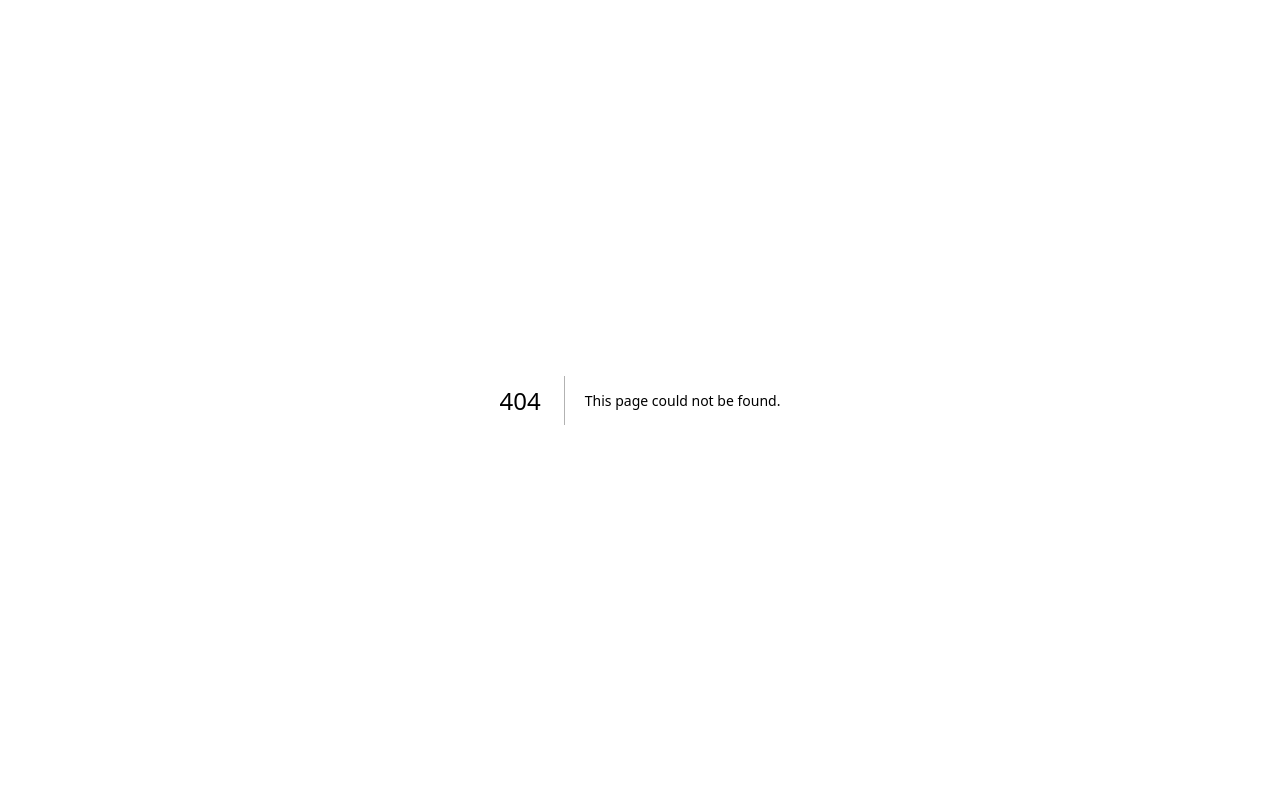
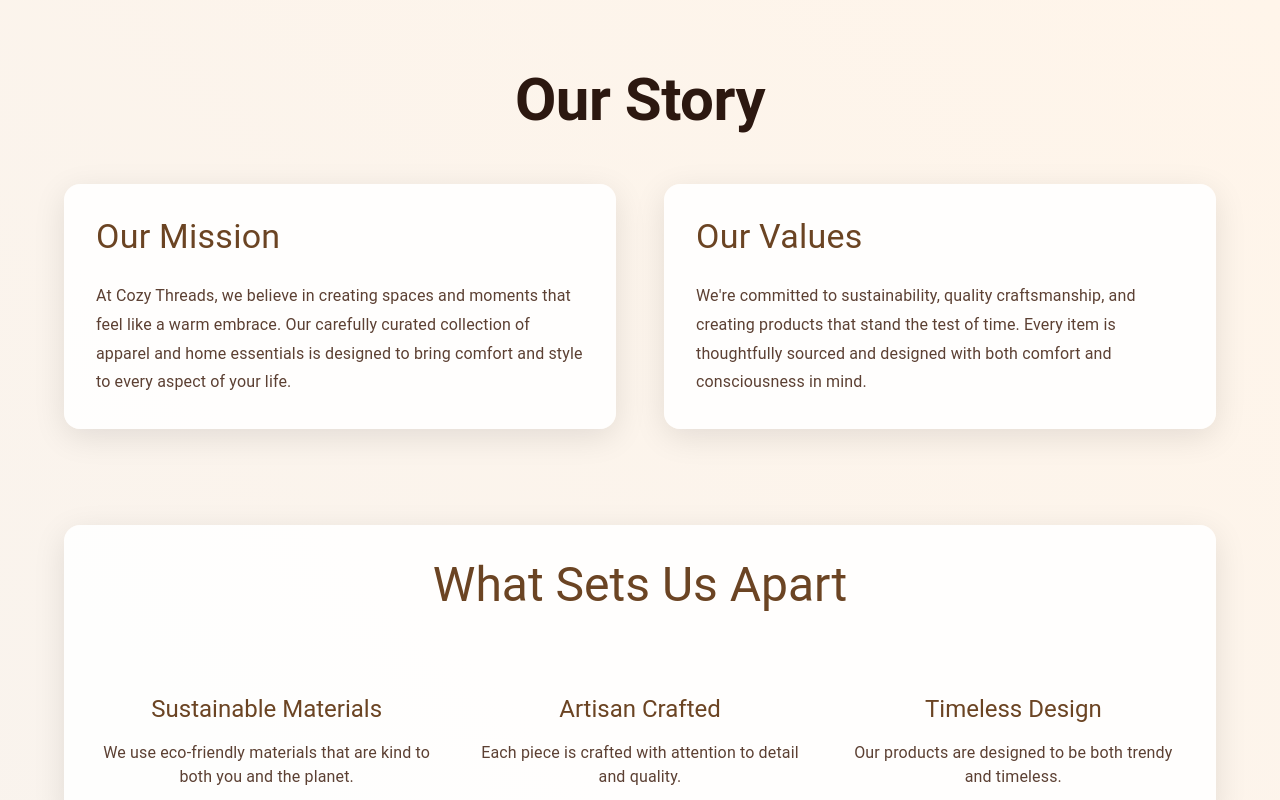
Before and after one commit to shengqiw/cozy-threads, a Next.js app in the folder web-app/: page /about in a window 1280 px wide. Before the commit this address had no page. Shown: the top 800 px of the page. Built offline with nearby package versions, Linux system fonts and the light colour scheme.

Commit message:
feat: about page

```diff
--- /dev/null
+++ b/web-app/src/app/about/page.tsx
@@ -0,0 +1,167 @@
+'use client'
+import { Box, Container, Typography, Grid, Paper } from '@mui/material';
+import { motion } from 'framer-motion';
+import { styled } from '@mui/material/styles';
+
+// Styled components
+const StyledPaper = styled(Paper)(({ theme }) => ({
+  padding: theme.spacing(4),
+  backgroundColor: 'rgba(255, 255, 255, 0.9)',
+  borderRadius: '16px',
+  boxShadow: '0 8px 32px rgba(0, 0, 0, 0.1)',
+}));
+
+const MotionBox = motion(Box);
+const MotionTypography = motion(Typography);
+
+export default function About() {
+  // Animation variants
+  const fadeInUp = {
+    initial: { opacity: 0, y: 60 },
+    animate: { opacity: 1, y: 0 },
+    transition: { duration: 0.6 }
+  };
+
+  const staggerChildren = {
+    animate: {
+      transition: {
+        staggerChildren: 0.2
+      }
+    }
+  };
+
+  return (
+    <Box
+      sx={{
+        backgroundColor: '#f8f3ee', // Warm, cozy background color
+        minHeight: '100vh',
+        backgroundImage: 'linear-gradient(45deg, #f8f3ee 0%, #fff5ea 100%)',
+        pt: 8,
+        pb: 12,
+      }}
+    >
+      <Container maxWidth="lg">
+        <MotionBox
+          initial="initial"
+          animate="animate"
+          variants={staggerChildren}
+        >
+          {/* Hero Section */}
+          <MotionTypography
+            variant="h2"
+            sx={{
+              textAlign: 'center',
+              color: '#2c1810', // Warm brown
+              fontWeight: 700,
+              mb: 6,
+            }}
+            variants={fadeInUp}
+          >
+            Our Story
+          </MotionTypography>
+
+          {/* Mission Statement */}
+          <Grid container spacing={6} sx={{ mb: 12 }}>
+            <Grid item xs={12} md={6}>
+              <MotionBox
+                variants={fadeInUp}
+                whileHover={{ scale: 1.02 }}
+                transition={{ duration: 0.3 }}
+              >
+                <StyledPaper>
+                  <Typography variant="h4" sx={{ color: '#6b4423', mb: 3 }}>
+                    Our Mission
+                  </Typography>
+                  <Typography variant="body1" sx={{ color: '#5c4033', lineHeight: 1.8 }}>
+                    At Cozy Threads, we believe in creating spaces and moments that feel like a warm embrace.
+                    Our carefully curated collection of apparel and home essentials is designed to bring comfort
+                    and style to every aspect of your life.
+                  </Typography>
+                </StyledPaper>
+              </MotionBox>
+            </Grid>
+            <Grid item xs={12} md={6}>
+              <MotionBox
+                variants={fadeInUp}
+                whileHover={{ scale: 1.02 }}
+                transition={{ duration: 0.3 }}
+              >
+                <StyledPaper>
+                  <Typography variant="h4" sx={{ color: '#6b4423', mb: 3 }}>
+                    Our Values
+                  </Typography>
+                  <Typography variant="body1" sx={{ color: '#5c4033', lineHeight: 1.8 }}>
+                    We're committed to sustainability, quality craftsmanship, and creating products
+                    that stand the test of time. Every item is thoughtfully sourced and designed
+                    with both comfort and consciousness in mind.
+                  </Typography>
+                </StyledPaper>
+              </MotionBox>
+            </Grid>
+          </Grid>
+
+          {/* Features Section */}
+          <MotionBox
+            variants={fadeInUp}
+            sx={{ mb: 12 }}
+          >
+            <StyledPaper>
+              <Grid container spacing={4}>
+                <Grid item xs={12}>
+                  <Typography variant="h3" sx={{ color: '#6b4423', mb: 6, textAlign: 'center' }}>
+                    What Sets Us Apart
+                  </Typography>
+                </Grid>
+                {[
+                  {
+                    title: "Sustainable Materials",
+                    description: "We use eco-friendly materials that are kind to both you and the planet."
+                  },
+                  {
+                    title: "Artisan Crafted",
+                    description: "Each piece is crafted with attention to detail and quality."
+                  },
+                  {
+                    title: "Timeless Design",
+                    description: "Our products are designed to be both trendy and timeless."
+                  }
+                ].map((feature, index) => (
+                  <Grid item xs={12} md={4} key={index}>
+                    <MotionBox
+                      whileHover={{ scale: 1.05 }}
+                      transition={{ duration: 0.3 }}
+                      sx={{ textAlign: 'center' }}
+                    >
+                      <Typography variant="h5" sx={{ color: '#6b4423', mb: 2 }}>
+                        {feature.title}
+                      </Typography>
+                      <Typography variant="body1" sx={{ color: '#5c4033' }}>
+                        {feature.description}
+                      </Typography>
+                    </MotionBox>
+                  </Grid>
+                ))}
+              </Grid>
+            </StyledPaper>
+          </MotionBox>
+
+          {/* Team Section */}
+          <MotionBox
+            variants={fadeInUp}
+          >
+            <StyledPaper>
+              <Typography variant="h3" sx={{ color: '#6b4423', mb: 6, textAlign: 'center' }}>
+                Our Team
+              </Typography>
+              <Typography variant="body1" sx={{ color: '#5c4033', textAlign: 'center', maxWidth: '800px', margin: '0 auto', lineHeight: 1.8 }}>
+                Our diverse team of designers, craftspeople, and curators work together to bring you
+                the finest selection of apparel and home goods. We're united by our passion for
+                creating products that make your everyday life more comfortable and beautiful.
+              </Typography>
+            </StyledPaper>
+          </MotionBox>
+        </MotionBox>
+      </Container>
+    </Box>
+  );
+}
```
